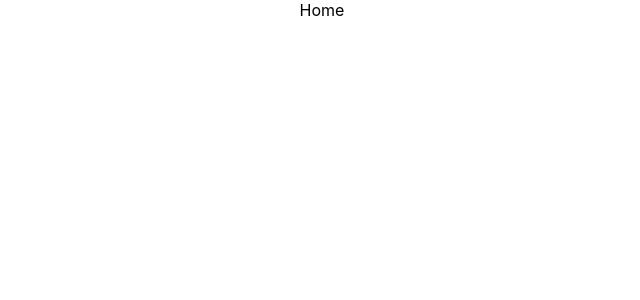
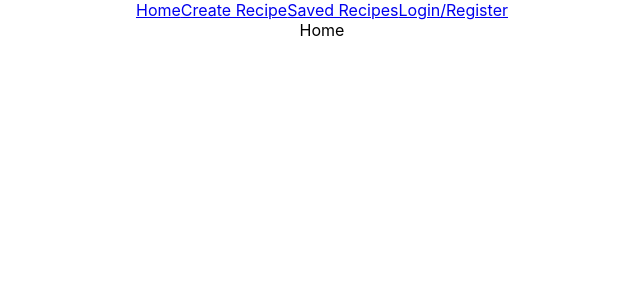
Before and after one commit to SampurnaC/mern_recipe_app, a React (Create React App) app in the folder client/: page / in a window 1280 px wide. Shown: the top 300 px of the page, without its empty margins (318-958 px from the left). Built offline with nearby package versions, Linux system fonts and the light colour scheme.

Commit message:
add navbar component and call it in app.js

```diff
--- a/client/src/App.js
+++ b/client/src/App.js
@@ -4,11 +4,13 @@ import Home from './pages/home';
 import Auth from './pages/auth';
 import CreateRecipe from './pages/create-recipe';
 import SavedRecipes from './pages/saved-recipes';
+import NavBar from './components/navbar';
 
 function App() {
   return (
     <div className="App">
       <Router>
+        <NavBar />
         <Routes>
           <Route path="/" element={<Home />} />
           <Route path="/auth" element={<Auth />} />
--- /dev/null
+++ b/client/src/components/navbar.js
@@ -0,0 +1,14 @@
+import { Link } from 'react-router-dom';
+
+const NavBar = () => {
+  return (
+    <div className="navbar">
+      <Link to={'/'}>Home</Link>
+      <Link to={'/create-recipe'}>Create Recipe</Link>
+      <Link to={'/saved-recipes'}>Saved Recipes</Link>
+      <Link to={'/auth'}>Login/Register</Link>
+    </div>
+  );
+};
+
+export default NavBar;
```
